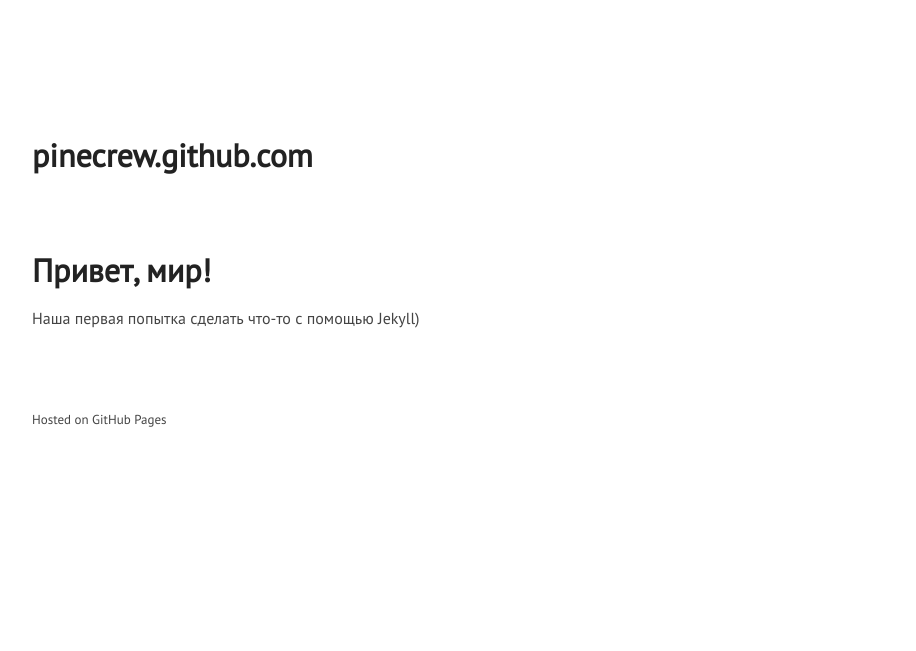
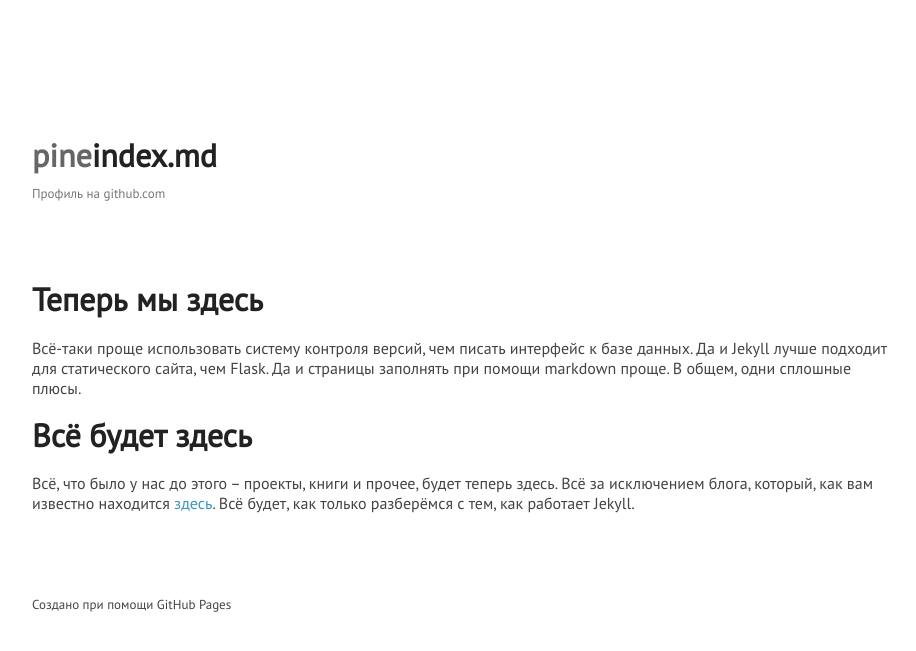
Before and after one commit to gitter-badger/pinecrew.github.com, a Jekyll site: the page built from index.md, in a window 1280 px wide. Shown: the top 651 px of the page, without its empty margins (178-1094 px from the left). Built offline with Jekyll 4.4.1, drawn with Linux system fonts in a browser that asks for light colours.

Commit message:
main page update

```diff
--- a/_layouts/main.html
+++ b/_layouts/main.html
@@ -14,13 +14,14 @@
     <body>
         <div class="wrapper">
         <header>
-            <h1>pinecrew.github.com</h1>
+            <h1><span class="pine">pine</span>{{ page.name }}</h1>
+            <p><a href="https://github.com/pinecrew"><small>Профиль на github.com</small></a></p>
         </header>
         <section>
             {{ content }}
         </section>
         <footer>
-            <p><small>Hosted on GitHub Pages</small></p>
+            <p><small>Создано при помощи GitHub Pages</small></p>
         </footer>
         </div>
         <script src="js/scale.fix.js"></script>
--- a/index.md
+++ b/index.md
@@ -1,7 +1,24 @@
 ---
 layout: main
-title: Home
+title: Главная страница pinecrew на github
+name: crew
 ---
-# Привет, мир!
 
-Наша первая попытка сделать что-то с помощью Jekyll)
+# Теперь мы здесь
+
+Всё-таки проще использовать систему контроля
+версий, чем писать интерфейс к базе данных.
+Да и Jekyll лучше подходит для статического
+сайта, чем Flask. Да и страницы заполнять
+при помощи markdown проще. В общем, одни
+сплошные плюсы.
+
+# Всё будет здесь
+
+Всё, что было у нас до этого -- проекты,
+книги и прочее, будет теперь здесь. Всё
+за исключением блога, который, как
+вам известно находится
+[здесь](http://pinetricks.blogspot.com).
+Всё будет, как только разберёмся с тем,
+как работает Jekyll.
--- a/styles/styles.css
+++ b/styles/styles.css
@@ -166,6 +166,10 @@
   margin:0 0 20px;
 }
 
+.pine {
+    color: #666;
+}
+
 
 @media print, screen and (max-width: 960px) {
 
```
